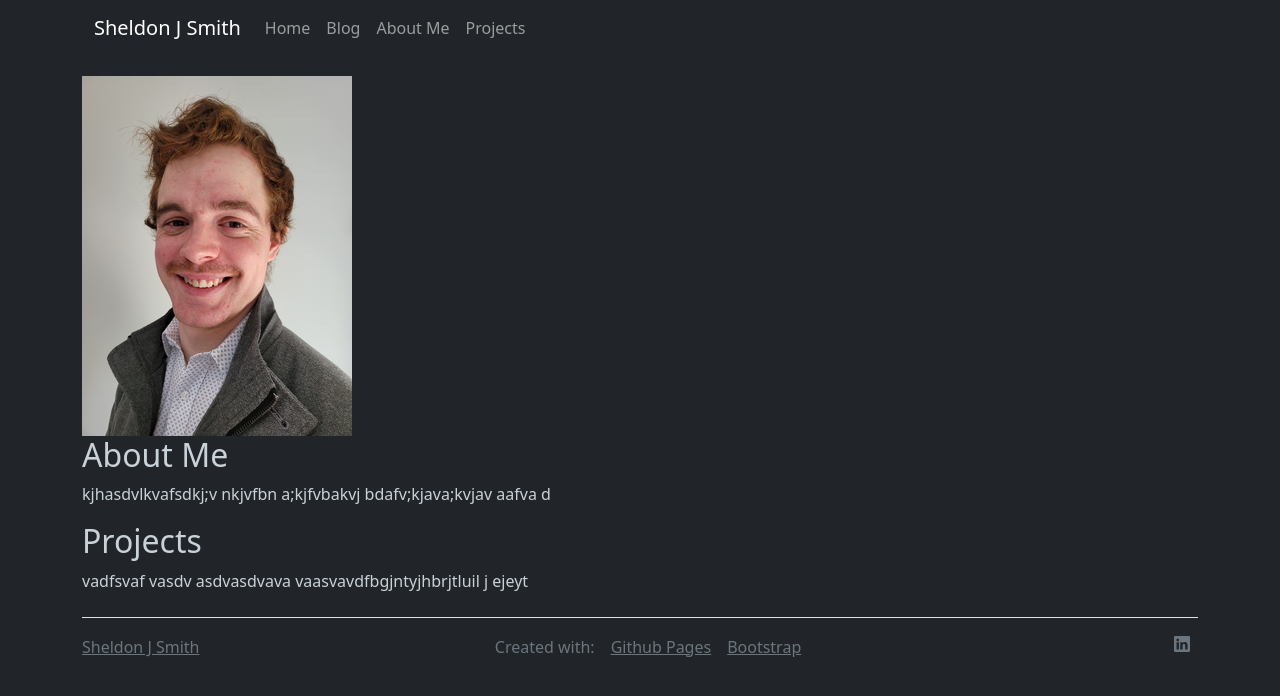
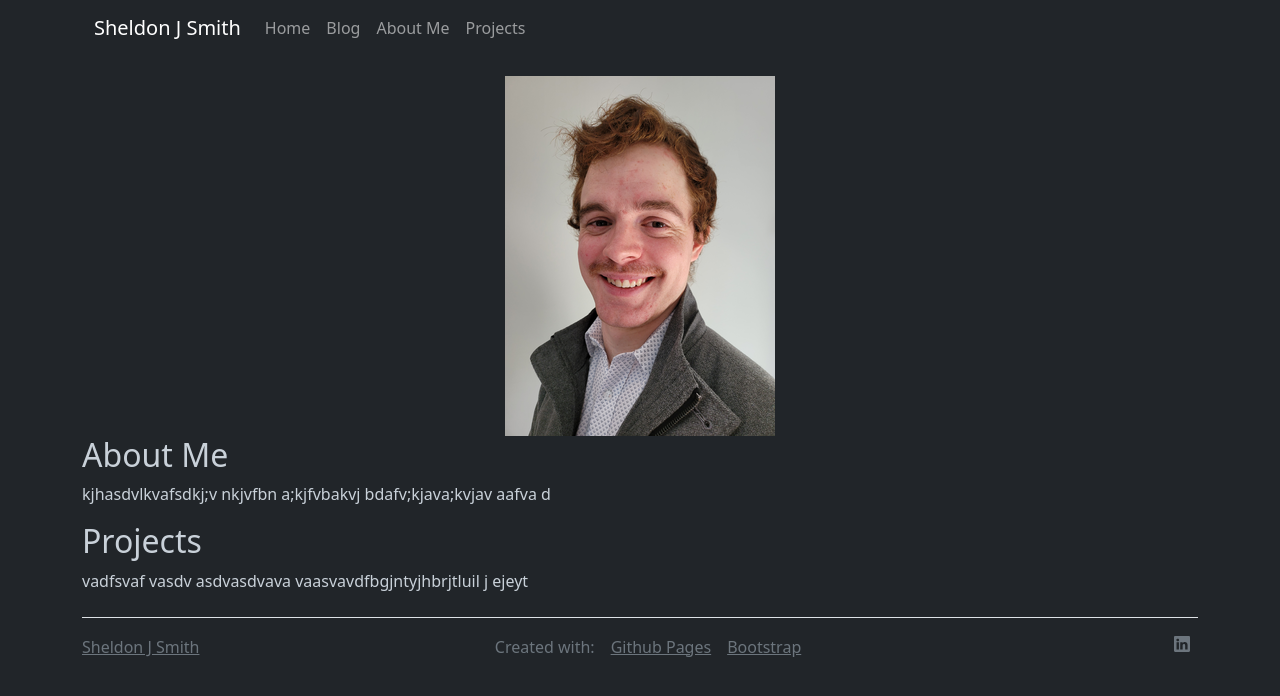
Before and after one commit to Screemm/screemm.github.io, a Jekyll site: the page built from index.md, in a window 1280 px wide. Shown: the top 696 px of the page. Built offline with Jekyll 4.4.1, drawn with Linux system fonts in a browser that asks for light colours; nearby versions of some CDN libraries.

Commit message:
Update default.html

```diff
--- a/_layouts/default.html
+++ b/_layouts/default.html
@@ -5,7 +5,7 @@
     <section id="main-content">
         <div class="container-fluid">
             <div class="container" style="margin-top: 20px;">
-                <img id="avatar" src="assets/images/avatar.png" alt="avatar">
+                <img class="mx-auto d-block" src="assets/images/avatar.png" alt="avatar">
                 {{ content }}
 
                 {%- include footer.html -%}
```
